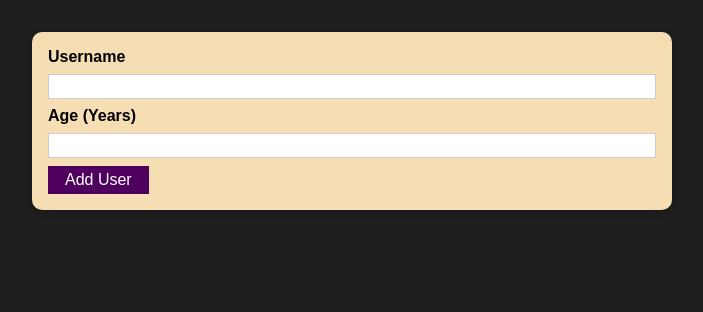
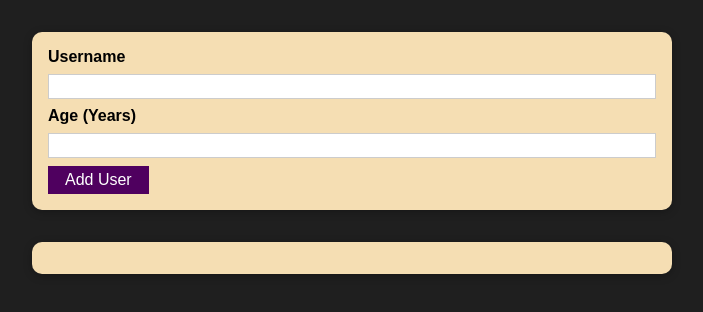
Before and after one commit to amjdp/react-practice-project-add-user, a React (Create React App) app: page / in a window 1280 px wide. Shown: the top 312 px of the page, without its empty margins (288-991 px from the left). Built offline with nearby package versions, Linux system fonts and the light colour scheme.

Commit message:
added userlist component

```diff
--- a/src/App.js
+++ b/src/App.js
@@ -1,11 +1,13 @@
 import React from 'react';
 import AddUser from './components/Users/AddUser';
+import UserList from './components/Users/UsersList';
 
 
 function App() {
   return (
     <div>
       <AddUser/>
+      <UserList users={[]}/>
     </div>
   );
 }
--- /dev/null
+++ b/src/components/Users/UsersList.js
@@ -0,0 +1,32 @@
+// Split the outputting and fetching logic into two different components
+// UserList component - responsible for outputting user data
+
+import React from "react";
+import Card from "../UI/Card";
+import classes from "./UsersList.module.css";
+
+const UserList = (props) => {
+  return (
+    <Card className={classes.users}>
+    <ul>
+      {/*  prop property named users - hold an array of user data*/}
+      {/* map method -to map the array of users to an array of JSX elements */}
+      {/* So to transform our user data to JSX elements which then are rendered onto the DOM */}
+      {/* map executes a funtion on every item in the user's array & will get that item as input */}
+      {/* user - single item & write an arrow function */}
+      {/* fn returns a JSX element(list-item <li></li>) for every user of that user's array we expect to get on this prop */}
+
+      {/* users is an array of user objects where every object has a name property & an age property */}
+
+
+      {props.users.map((user) => (
+        <li>
+          {user.name} ({user.age} years old)
+        </li>
+      ))}
+    </ul>
+    </Card>
+  );
+};
+
+export default UserList;
--- /dev/null
+++ b/src/components/Users/UsersList.module.css
@@ -0,0 +1,16 @@
+.users {
+    margin: 2rem auto;
+    width: 90%;
+    max-width: 40rem;
+  }
+
+  .users ul {
+    list-style: none;
+    padding: 1rem;
+  }
+
+  .users li {
+    border: 1px solid #ccc;
+    margin: 0.5rem 0;
+    padding: 0.5rem;
+  }
```
